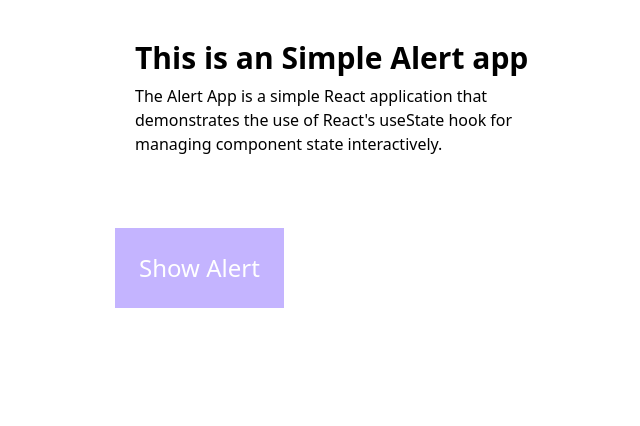
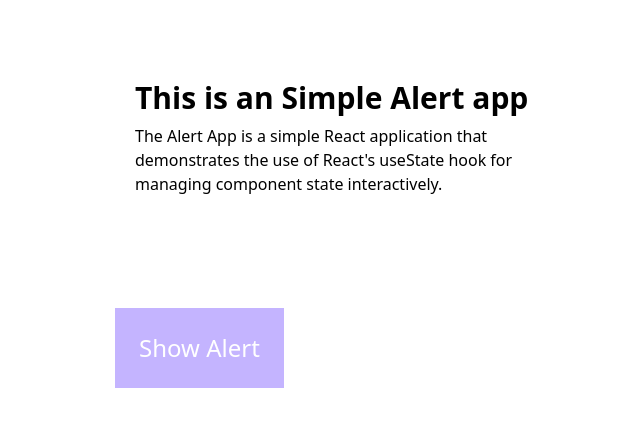
Before and after one commit to SaiMallikharjun98/Alert, a React (Vite) app: page / in a window 1280 px wide. Shown: the top 426 px of the page, without its empty margins (301-941 px from the left). Built offline with nearby package versions, Linux system fonts and the light colour scheme.

Commit message:
Padding changes

```diff
--- a/src/components/Alert.jsx
+++ b/src/components/Alert.jsx
@@ -8,7 +8,7 @@ function Alert() {
   return (
     <>
       <div className="mx-auto max-w-md">
-        <div className="px-5 py-10">
+        <div className="px-5 py-20">
           <h1 className="text-3xl font-bold pb-2">This is an Simple Alert app</h1>
           <p className="tet-2xl">
             The Alert App is a simple React application that demonstrates the
```
